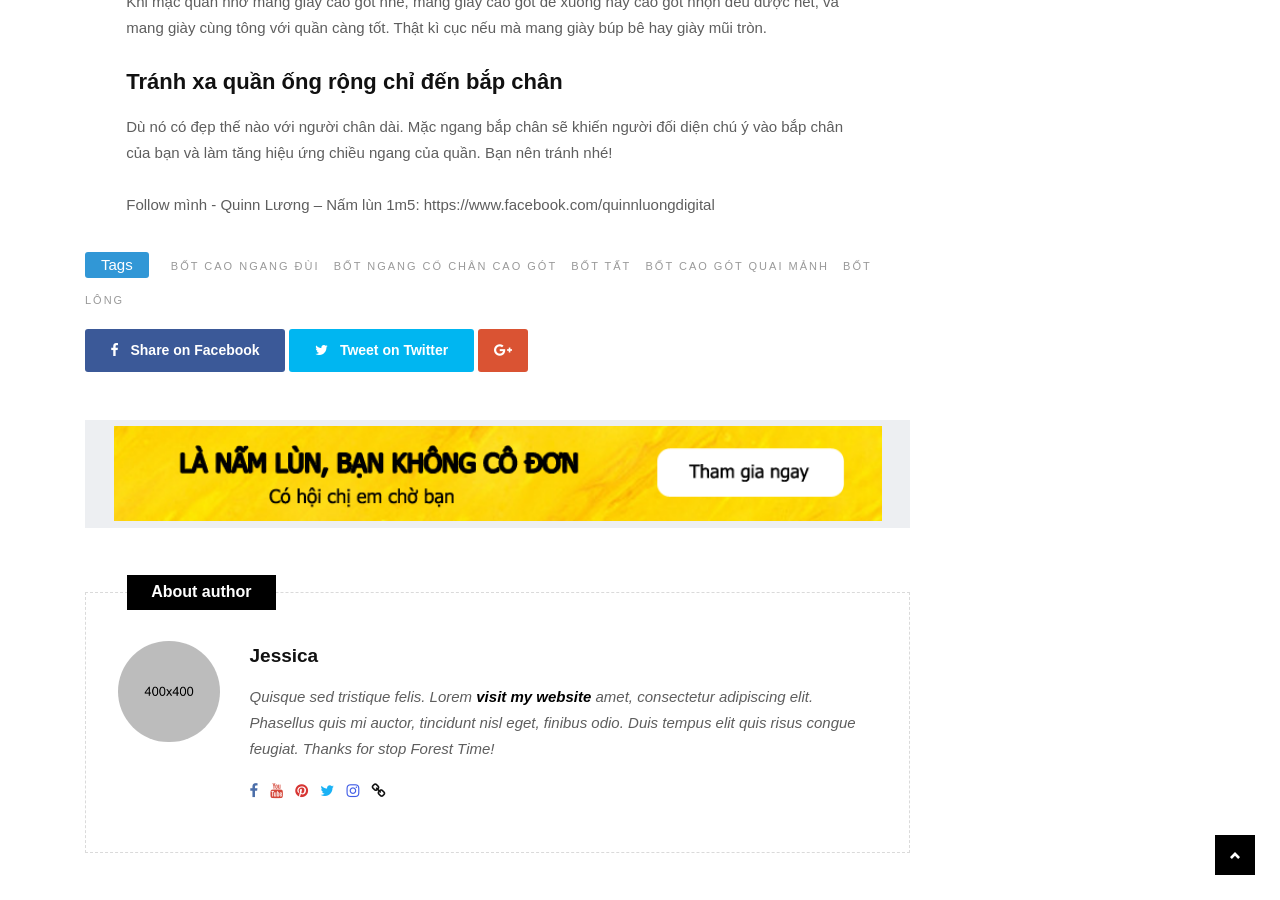
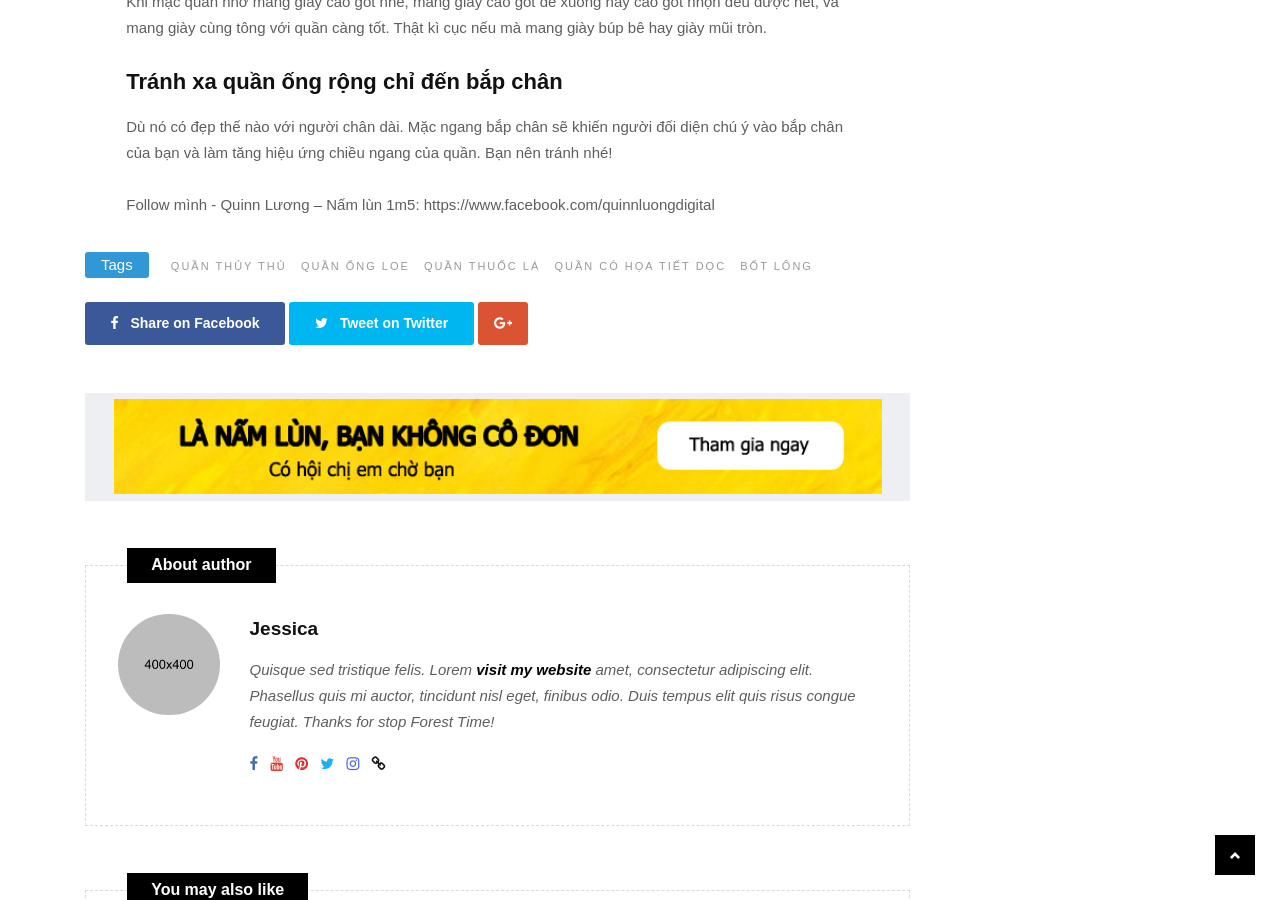
Before and after one commit to quinnybelle/quinnybelle.github.io, a Jekyll site: the page built from _posts/2021-04-14-phoi-do.md, in a window 1280 px wide and 900 px high, scrolled down 3999 px. Built offline with Jekyll 4.4.1, drawn with Linux system fonts in a browser that asks for light colours; some web fonts are replaced.

Commit message:
Update 2021-04-14-phoi-do.md

```diff
--- a/_posts/2021-04-14-phoi-do.md
+++ b/_posts/2021-04-14-phoi-do.md
@@ -6,7 +6,7 @@ image: /assets/images/bai-viet-2.png
 category: 'Phối đồ'
 date: '14 Apr 2021'
 author: 'Quinny'
-tags: ['Bốt cao ngang đùi', 'Bốt ngang cổ chân cao gót', 'Bốt tất', 'Bốt cao gót quai mảnh', 'Bốt lông']
+tags: ['Quần thủy thủ', 'Quần ống loe', 'Quần thuốc lá', 'Quần có họa tiết dọc', 'Bốt lông']
 ---
 
 <div class="blog-content">
```
